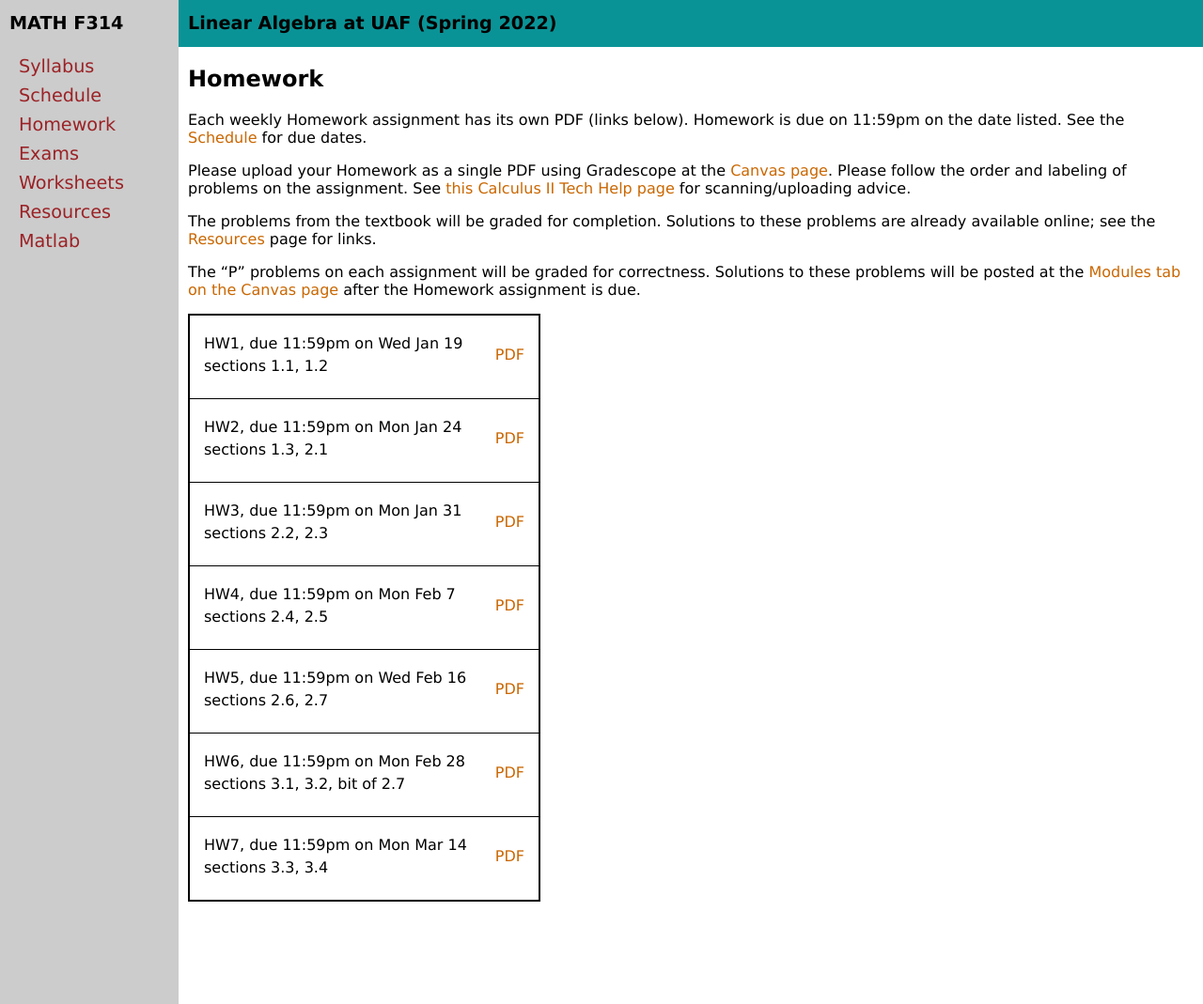
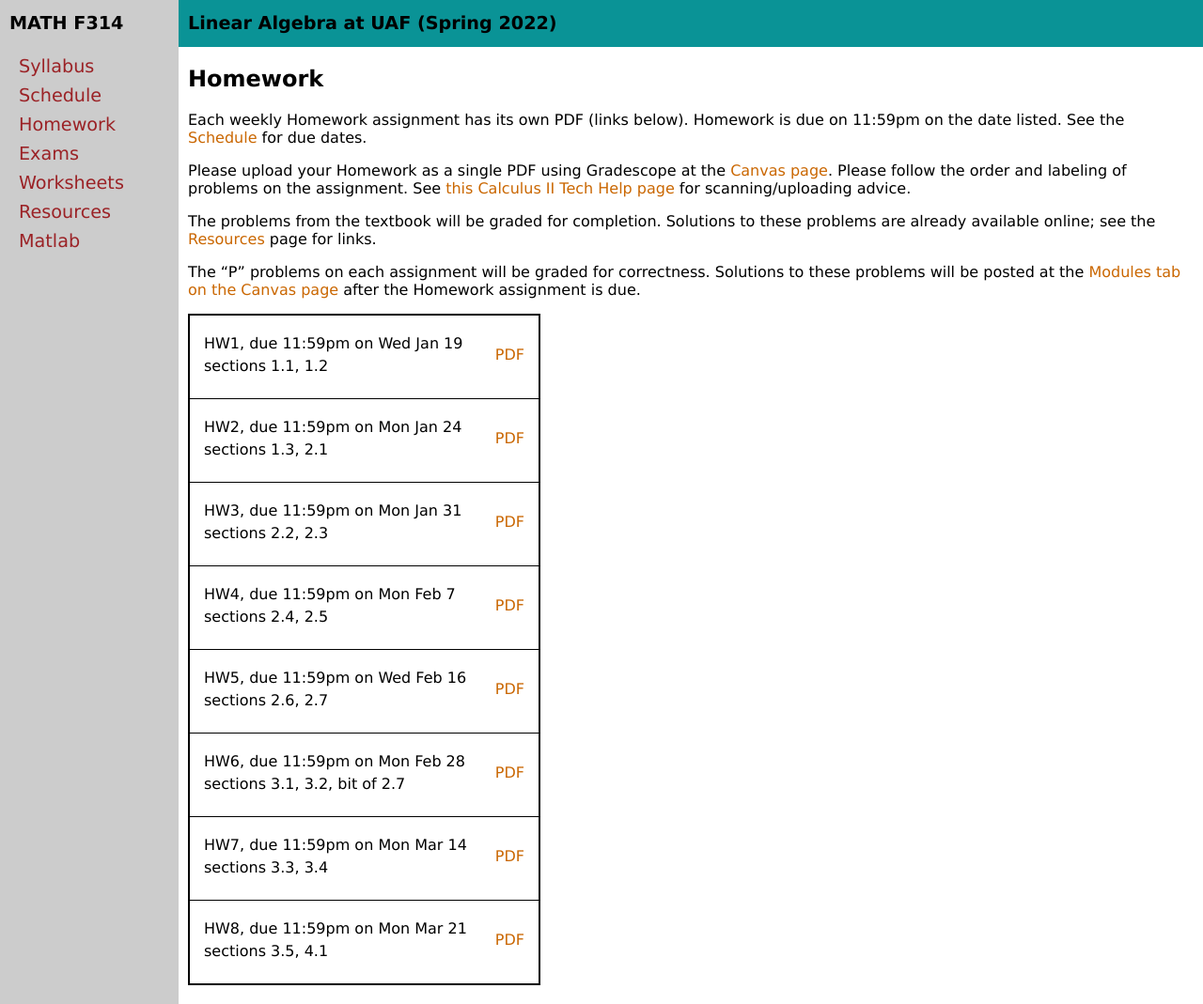
Before and after one commit to bueler/math314, a Jekyll site: the page built from homework.md, in a window 1280 px wide and 1069 px high. Shown: the whole window at 94% size. Built offline with Jekyll 4.4.1, drawn with Linux system fonts in a browser that asks for light colours.

Commit message:
Finalize and post HW8.

```diff
--- a/_data/homework.yml
+++ b/_data/homework.yml
@@ -29,3 +29,7 @@ homework:
   due: 11:59pm on Mon Mar 14
   sections: 3.3, 3.4
   blank: HW7.pdf
+- name: HW8
+  due: 11:59pm on Mon Mar 21
+  sections: 3.5, 4.1
+  blank: HW8.pdf
```
Also changed, not shown: 2 other files.
